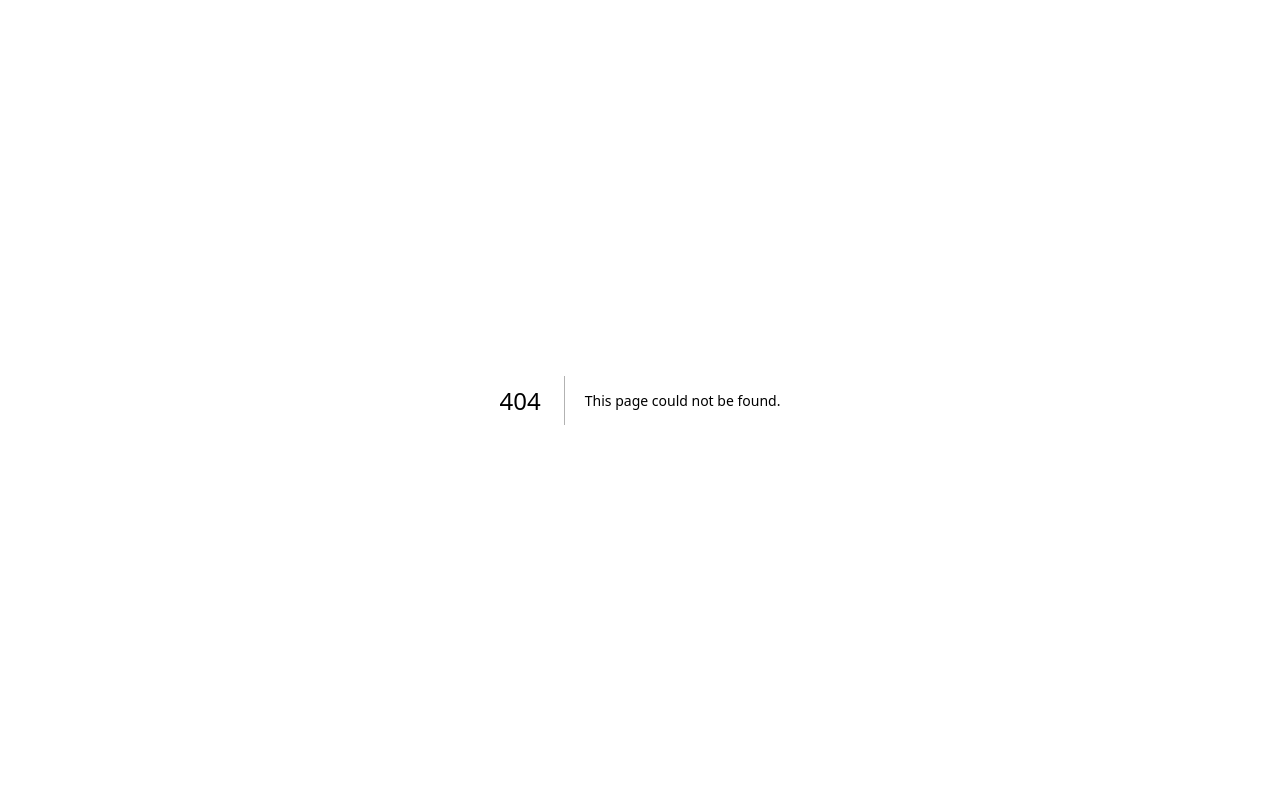
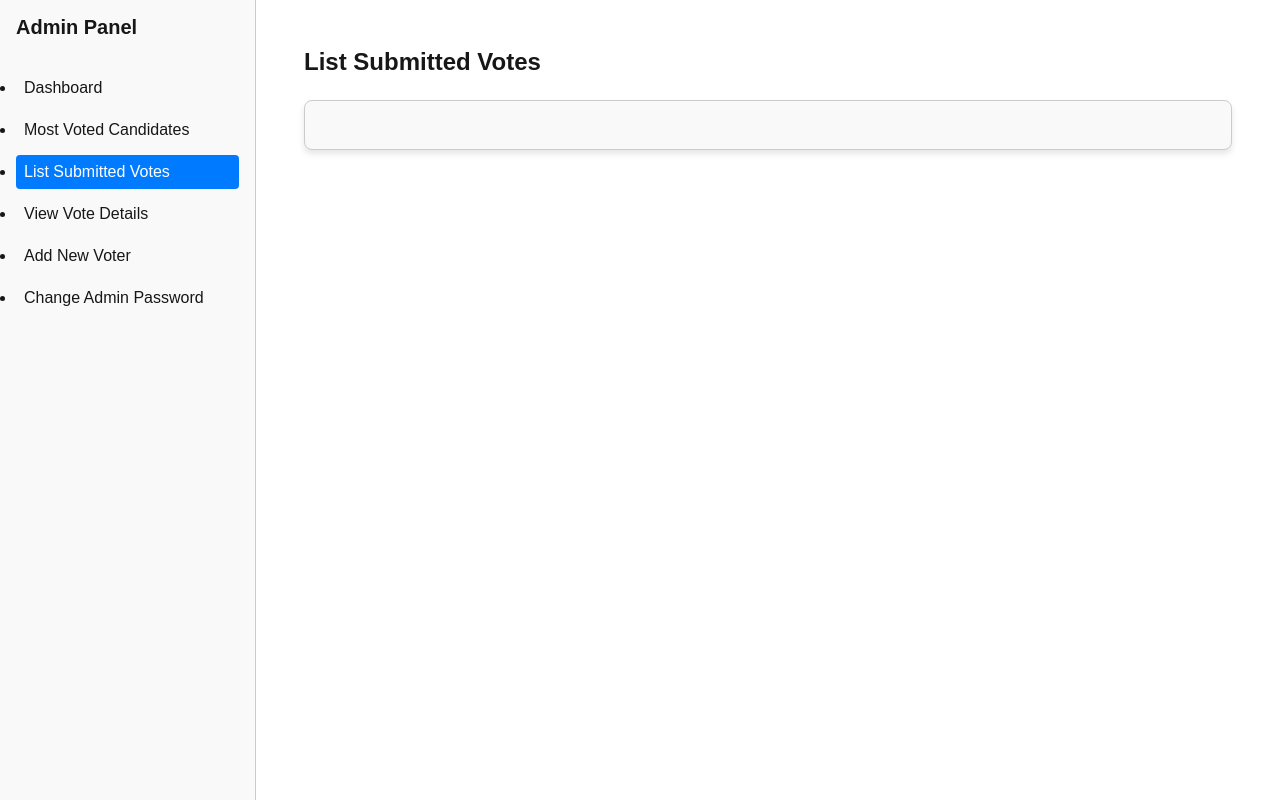
Before and after one commit to CamiloRami/voting-app-frontend, a Next.js app: page /admin/votes in a window 1280 px wide. Before the commit this address had no page. Built offline with nearby package versions, Linux system fonts and the light colour scheme.

Commit message:
[ADD]: Create basic admin pages with styles and layout; implementation needed

```diff
--- /dev/null
+++ b/src/app/admin/admin-pages.module.css
@@ -0,0 +1,22 @@
+.container {
+  margin: 0 auto;
+  padding: 1rem;
+  max-width: 1200px;
+}
+
+.title {
+  font-size: 1.5rem;
+  font-weight: bold;
+  margin-bottom: 1.5rem;
+  color: var(--foreground);
+}
+
+.section {
+  background-color: var(--input-background);
+  border: 1px solid var(--border);
+  border-radius: 0.5rem;
+  padding: 1.5rem;
+  box-shadow: 0 4px 6px rgba(0, 0, 0, 0.1);
+  margin-bottom: 1.5rem;
+  color: var(--foreground);
+}
--- /dev/null
+++ b/src/app/admin/admin.module.css
@@ -0,0 +1,49 @@
+.container {
+  display: flex;
+  min-height: 100vh;
+}
+
+.sidebar {
+  width: 256px;
+  background-color: var(--input-background);
+  color: var(--foreground);
+  padding: 1rem;
+  border-right: 1px solid var(--border);
+}
+
+.sidebarTitle {
+  font-size: 1.25rem;
+  font-weight: bold;
+  margin-bottom: 2rem;
+}
+
+.nav {
+  display: flex;
+  flex-direction: column;
+  gap: 0.5rem;
+}
+
+.navLink {
+  display: block;
+  padding: 0.5rem;
+  border-radius: 0.25rem;
+  text-decoration: none;
+  color: var(--foreground);
+  transition: background-color 0.2s ease-in-out;
+}
+
+.navLink:hover {
+  background-color: var(--button-primary);
+  color: #fff;
+}
+
+.activeLink {
+  background-color: var(--button-primary);
+  color: #fff;
+}
+
+.mainContent {
+  flex: 1;
+  padding: 2rem;
+  background-color: var(--background);
+}
--- /dev/null
+++ b/src/app/admin/dashboard.module.css
@@ -0,0 +1,44 @@
+.container {
+  margin: 0 auto;
+  padding: 1rem;
+}
+
+.title {
+  font-size: 1.5rem;
+  font-weight: bold;
+  margin-bottom: 1.5rem;
+  color: var(--foreground);
+}
+
+.grid {
+  display: grid;
+  grid-template-columns: 1fr;
+  gap: 1rem;
+}
+
+@media (min-width: 768px) {
+  .grid {
+    grid-template-columns: repeat(2, 1fr);
+  }
+}
+
+@media (min-width: 1024px) {
+  .grid {
+    grid-template-columns: repeat(3, 1fr);
+  }
+}
+
+.card {
+  padding: 1.5rem;
+  background-color: var(--input-background);
+  border: 1px solid var(--border);
+  border-radius: 0.5rem;
+  box-shadow: 0 4px 6px rgba(0, 0, 0, 0.1);
+}
+
+.cardTitle {
+  font-size: 1.125rem;
+  font-weight: 600;
+  margin-bottom: 0.5rem;
+  color: var(--foreground);
+}
--- /dev/null
+++ b/src/app/admin/layout.jsx
@@ -0,0 +1,42 @@
+'use client';
+import Link from 'next/link';
+import { usePathname } from 'next/navigation';
+import styles from './admin.module.css';
+
+export default function AdminLayout({ children }) {
+  const pathname = usePathname();
+
+  const menuItems = [
+    { href: '/admin', label: 'Dashboard' },
+    { href: '/admin/top-candidates', label: 'Most Voted Candidates' },
+    { href: '/admin/votes', label: 'List Submitted Votes' },
+    { href: '/admin/vote-details', label: 'View Vote Details' },
+    { href: '/admin/new-voter', label: 'Add New Voter' },
+    { href: '/admin/change-password', label: 'Change Admin Password' },
+  ];
+
+  return (
+    <div className={styles.container}>
+      <nav className={styles.sidebar}>
+        <div className={styles.sidebarTitle}>Admin Panel</div>
+        <ul className={styles.nav}>
+          {menuItems.map((item) => (
+            <li key={item.href}>
+              <Link
+                href={item.href}
+                className={`${styles.navLink} ${
+                  pathname === item.href ? styles.activeLink : ''
+                }`}
+              >
+                {item.label}
+              </Link>
+            </li>
+          ))}
+        </ul>
+      </nav>
+      <main className={styles.mainContent}>
+        {children}
+      </main>
+    </div>
+  );
+}
--- /dev/null
+++ b/src/app/admin/votes/page.jsx
@@ -0,0 +1,13 @@
+'use client';
+import styles from '../admin-pages.module.css';
+
+export default function VotesList() {
+  return (
+    <div className={styles.container}>
+      <h1 className={styles.title}>List Submitted Votes</h1>
+      <div className={styles.section}>
+        {/* TODO: Implement votes listing */}
+      </div>
+    </div>
+  );
+}
```
Also changed, not shown: src/app/admin/change-password/page.jsx (added, +13 -0 lines), src/app/admin/new-voter/page.jsx (added, +13 -0 lines), src/app/admin/page.jsx (+16 -5 lines), src/app/admin/top-candidates/page.jsx (added, +13 -0 lines), src/app/admin/vote-details/page.jsx (added, +13 -0 lines).
